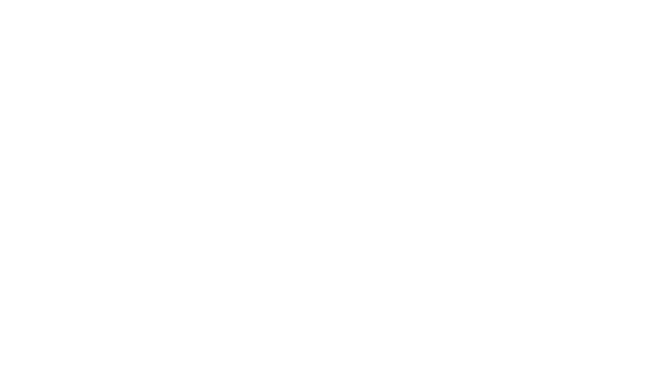
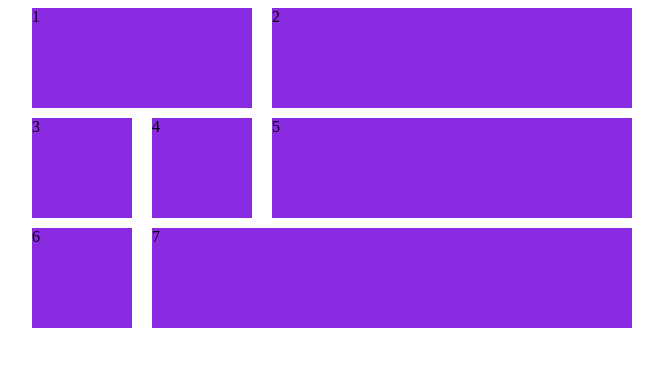
Before and after one commit to maguibing/my-vue2-app, a Vue app: page /#/ in a window 1280 px wide. Shown: the top 366 px of the page, without its empty margins (308-971 px from the left). Built offline with nearby package versions, Linux system fonts and the light colour scheme.

Commit message:
grid 布局 提交

```diff
--- a/src/components/HelloWorld.vue
+++ b/src/components/HelloWorld.vue
@@ -1,12 +1,50 @@
 <template>
-  <div></div>
+  <div class="box">
+    <div class="item item-one">1</div>
+    <div class="item">2</div>
+    <div class="item">3</div>
+    <div class="item item-four">4</div>
+    <div class="item">5</div>
+    <div class="item">6</div>
+    <div class="item item-self">7</div>
+  </div>
 </template>
 
 <script>
 export default {
-  name: "HelloWorld"
+  name: "HelloWorld",
 }
 </script>
 
 <style lang="scss" scoped>
+* {
+  margin: 0;
+  padding: 0;
+}
+.box {
+  display: grid;
+  width: 600px;
+  margin: 0 auto;
+  grid-template-columns: [c1] 100px [c2] 100px [c3] auto [c4];
+  grid-template-rows: [x1] 100px [x2] 100px [x3] auto [x4];
+  gap: 10px 20px;
+  grid-auto-rows: 50px;
+  grid-template-areas:
+    "a . c"
+    "d . f"
+    "g . i";
+  .item {
+    height: 100px;
+    background-color: blueviolet;
+  }
+
+  .item-self {
+    grid-column-start: 2;
+    grid-column-end: 4;
+  }
+  .item-one {
+    grid-column-start: 1;
+    grid-column-end: 3;
+  }
+}
 </style>
```
